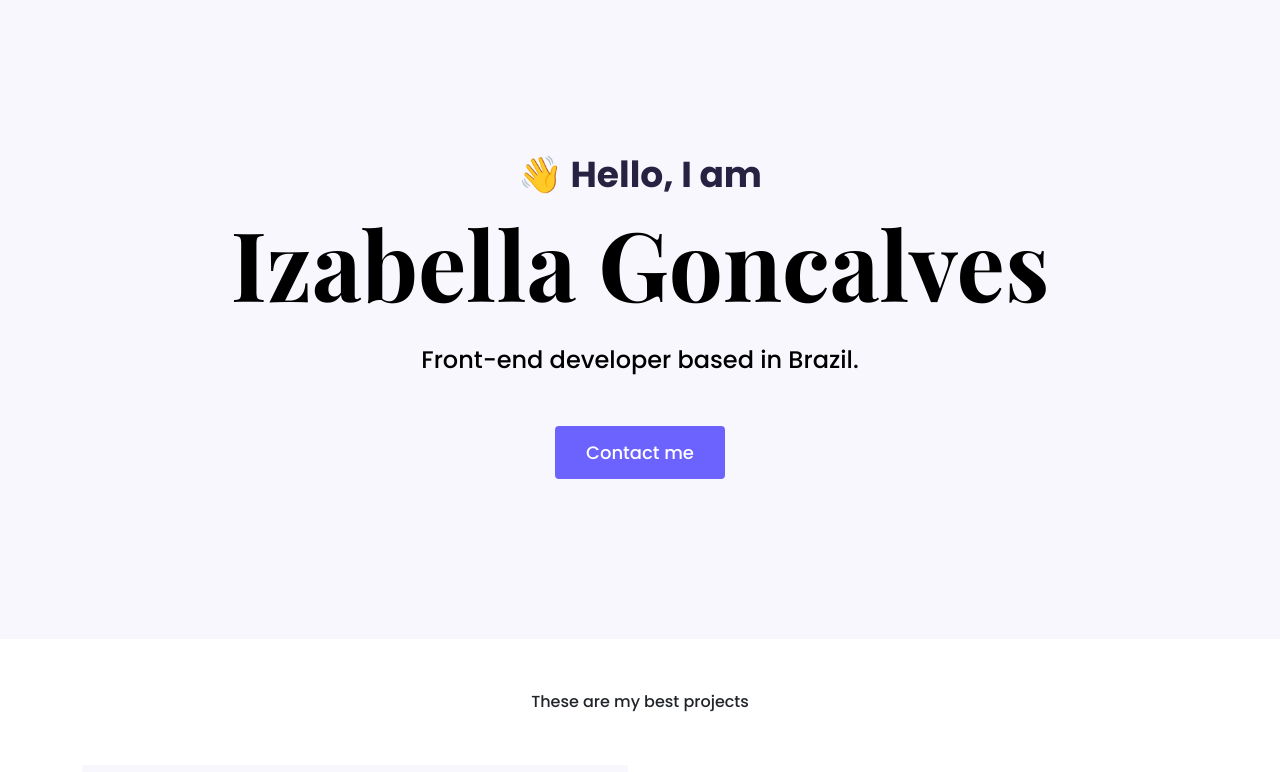
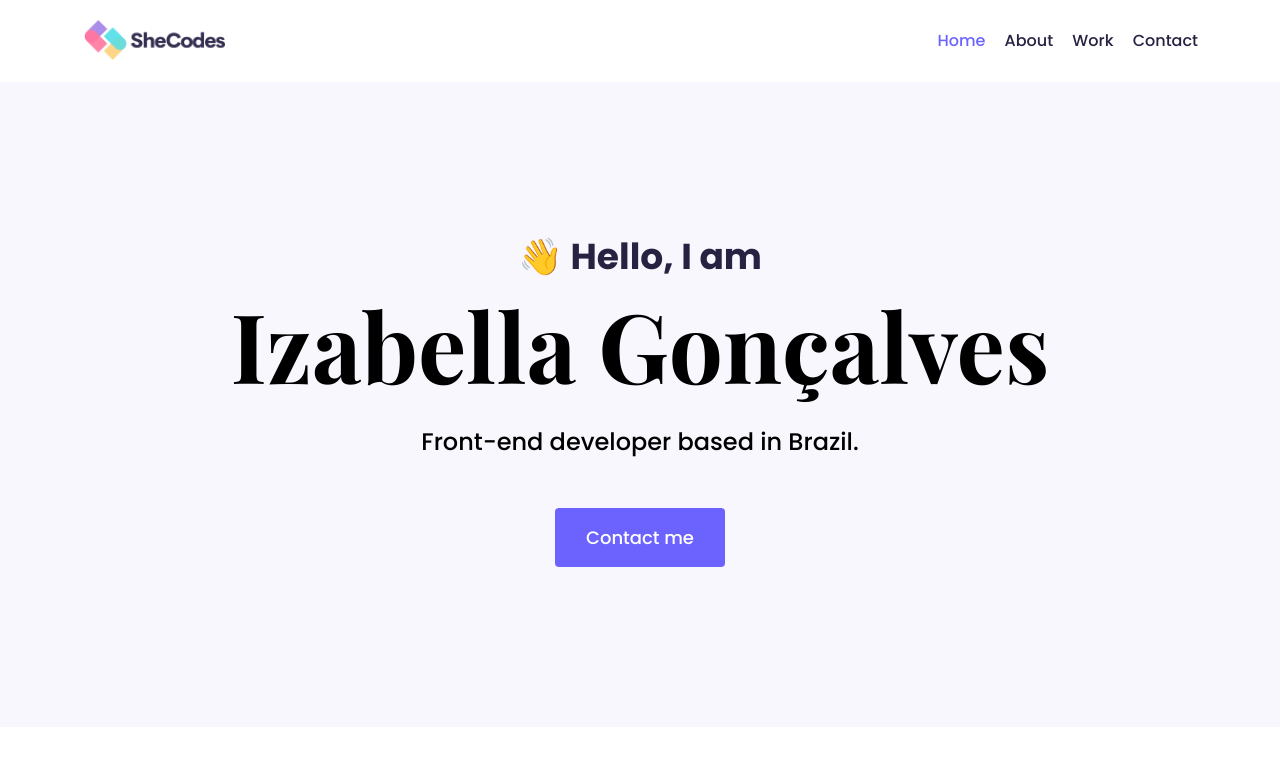
Before and after one commit to Izabellalealg/portfolio-project, a plain HTML site: page index.html in a window 1280 px wide. Shown: the top 772 px of the page. Drawn offline with nearby package versions, Linux system fonts and the light colour scheme.

Commit message:
added navigation bar to homepage

```diff
--- a/index.html
+++ b/index.html
@@ -31,9 +31,31 @@
     <title>Izabella Gonçalves Portfolio</title>
   </head>
   <body>
+    <div class="container">
+      <nav class="d-flex justify-content-between">
+        <a href="/">
+          <img
+            src="images/logo.png"
+            alt="SheCodes logo"
+            class="logo d-none d-md-block"
+          />
+          <img
+            src="images/logo-small.jpg"
+            alt="SheCodes logo"
+            class="logo d-block d-md-none"
+          />
+        </a>
+        <ul>
+          <li class="active"><a href="/">Home</a></li>
+          <li><a href="/about.html">About</a></li>
+          <li><a href="/work.html">Work</a></li>
+          <li><a href="/contact.html">Contact</a></li>
+        </ul>
+      </nav>
+    </div>
     <div class="hero">
       <p>👋 Hello, I am</p>
-      <h1>Izabella Goncalves</h1>
+      <h1>Izabella Gonçalves</h1>
       <h2 class="mb-5">Front-end developer based in Brazil.</h2>
       <div>
         <a href="#" class="btn btn-branding">Contact me</a>
--- a/styles/portfolio.css
+++ b/styles/portfolio.css
@@ -30,6 +30,7 @@ h1 {
 h2 {
   font-size: 64px;
 }
+
 p {
   font-size: 16px;
   font-weight: normal;
@@ -90,39 +91,77 @@ p {
   color: white;
   font-size: 18px;
   line-height: 27px;
-  padding: 12px 30px;
+  padding: 15px 30px;
 }
 
 .btn-branding-outline {
+  color: var(--branding-color);
   border: 1px solid var(--branding-color);
   border-radius: 4px;
-  color: var(--branding-color);
   font-size: 18px;
   line-height: 27px;
-  padding: 12px 30px;
+  padding: 15px 30px;
 }
 
 .project-description {
   padding: 120px 60px;
 }
 
-@media (max-width: 960px) {
+.logo {
+  max-height: 40px;
+}
+
+nav {
+  padding: 20px 0;
+}
+
+nav ul {
+  margin: 0;
+  padding: 0;
+}
+
+nav li {
+  display: inline;
+  list-style: none;
+  line-height: 42px;
+  margin-left: 15px;
+}
+
+nav a {
+  text-decoration: none;
+  color: #272142;
+  transition: all 100ms ease-in-out;
+}
+
+nav a:hover,
+nav li.active a {
+  color: var(--branding-color);
+}
+@media (max-width: 900px) {
   h1 {
     font-size: 44px;
     line-height: 56px;
   }
+
   h2 {
     font-size: 44px;
   }
+
   .hero {
     padding: 80px 20px;
   }
+
+  .content {
+    text-align: center;
+    padding: 0;
+  }
+
   .project-description {
     padding: 0;
     text-align: center;
   }
-  .content-container {
-    text-align: center;
-    padding: 0;
+
+  nav a {
+    font-size: 14px;
   }
 }
```
Also changed, not shown: work.html (+1 -1 lines), images/logo-small.jpg (added), images/logo.png (added).
